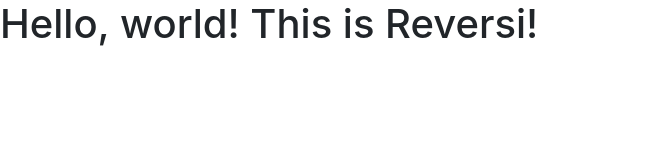
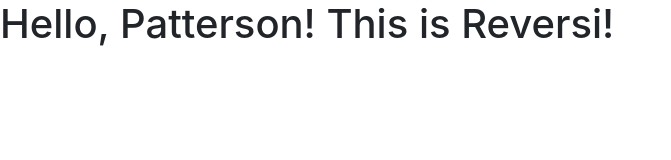
Before and after one commit to jchiplin/reversi, a website: page Public/index.html in a window 1280 px wide. Shown: the whole page, without its empty margins (0-671 px from the left). Drawn offline with nearby package versions, Linux system fonts and the light colour scheme.

Commit message:
no message

```diff
--- a/Public/index.html
+++ b/Public/index.html
@@ -11,7 +11,7 @@
     <title>Hello, world!</title>
   </head>
   <body>
-    <h1>Hello, world! This is Reversi!</h1>
+    <h1>Hello, Patterson! This is Reversi!</h1>
 
     <!-- Optional JavaScript -->
     <!-- jQuery first, then Popper.js, then Bootstrap JS -->
```
